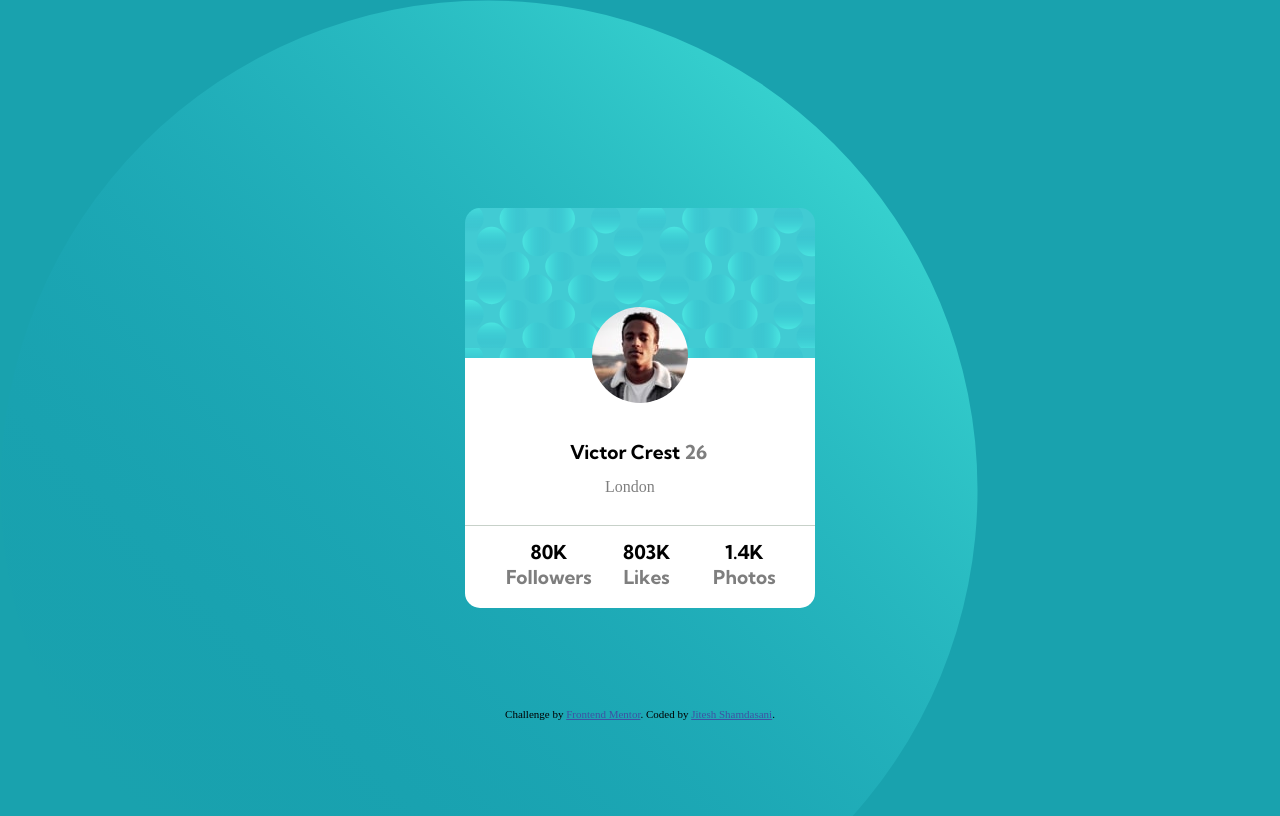
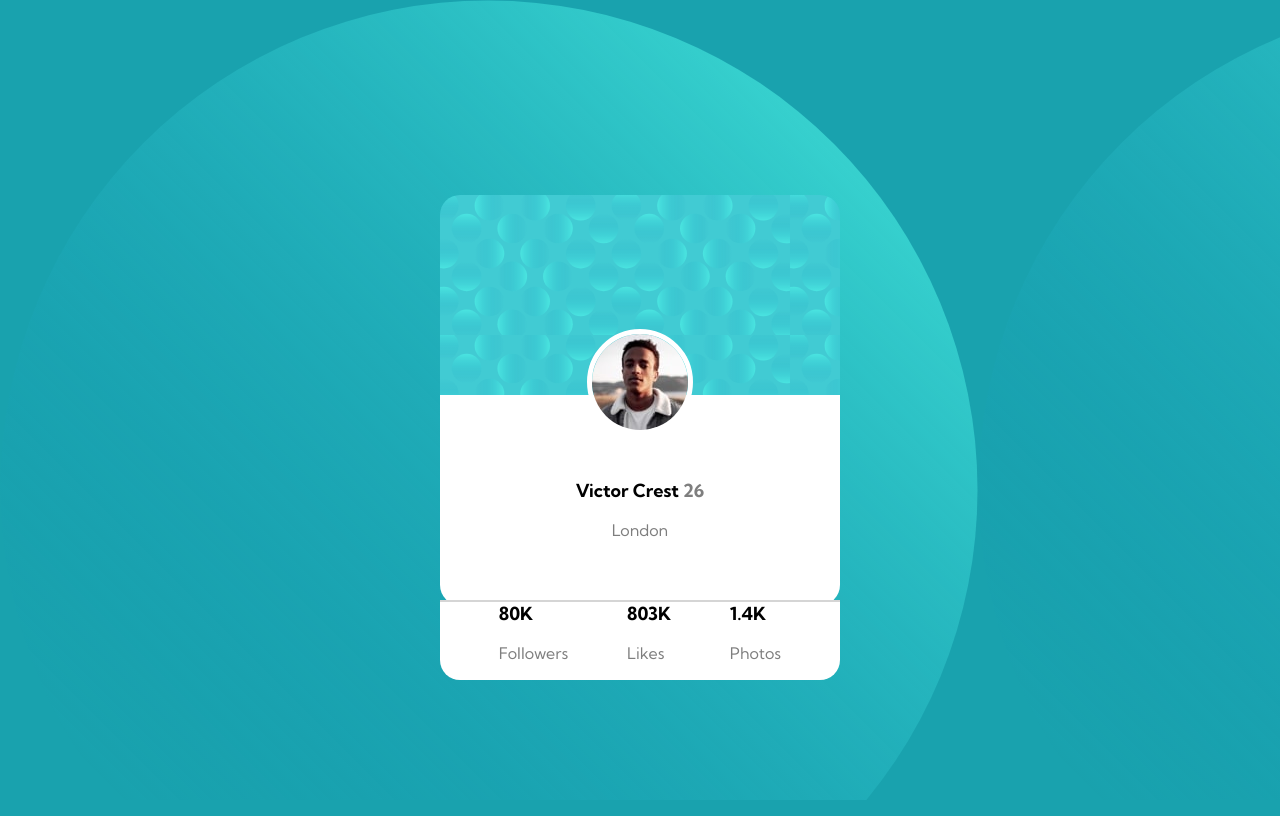
Before and after one commit to Jeetu855/Profile-card-component, a plain HTML site: page index.html in a window 1280 px wide. Drawn offline with Linux system fonts and the light colour scheme.

Commit message:
changes is css

```diff
--- a/index.html
+++ b/index.html
@@ -5,7 +5,10 @@
 	<meta charset="UTF-8">
 	<meta name="viewport" content="width=device-width, initial-scale=1.0">
 	<!-- displays site properly based on user's device -->
+	<link rel="preconnect" href="https://fonts.googleapis.com">
+	<link rel="preconnect" href="https://fonts.gstatic.com" crossorigin>
 	<link href="https://fonts.googleapis.com/css2?family=Kumbh+Sans:wght@400;700&display=swap" rel="stylesheet">
+	<link rel="stylesheet" href="styles.css">
 
 	<link rel="icon" type="image/png" sizes="32x32" href="./images/favicon-32x32.png">
 
@@ -15,100 +18,6 @@
 
 	<!-- Feel free to remove these styles or customise in your own stylesheet 👍 -->
 	<style>
-		* {
-			box-sizing: border-box;
-		}
-
-		body {
-			background-color: hsl(185, 75%, 39%);
-			background-image: url(images/bg-pattern-top.svg);
-			background-repeat: no-repeat;
-		}
-
-		.container {
-			min-height: 100vh;
-			display: flex;
-			justify-content: center;
-			align-items: center;
-			flex-direction: column;
-		}
-
-		.top {
-			background-image: url(images/bg-pattern-card.svg);
-			width: 350px;
-			height: 150px;
-			border-radius: 15px 15px 0 0;
-			display: flex;
-			justify-content: center;
-			align-items: flex-end;
-			position: relative;
-		}
-
-		.bottom {
-			background: white;
-			height: 250px;
-			width: 350px;
-			border-radius: 0 0 15px 15px;
-			position: relative;
-		}
-
-		img {
-			border-radius: 50%;
-			position: absolute;
-			bottom: -30%;
-			z-index: 3;
-		}
-
-		.grey-line {
-			width: 100%;
-			height: 1px;
-			background: rgb(199, 209, 201);
-			position: absolute;
-			bottom: 33%;
-		}
-
-		.name {
-			font-family: "Kumbh Sans", sans-serif;
-			font-weight: 700;
-			font-size: 1.2rem;
-			text-align: center;
-			position: absolute;
-			left: 30%;
-			top: 25%;
-		}
-
-		.city {
-			text-align: center;
-			font-size: 1rem;
-			font-weight: 100;
-			opacity: 0.5;
-			position: absolute;
-			bottom: 45%;
-			left: 40%;
-		}
-
-		.media {
-			display: grid;
-			grid-template-rows: 20% 20%;
-			grid-template-columns: 50% 50% 50%;
-			font-family: "Kumbh Sans", sans-serif;
-			font-weight: 700;
-			font-size: 1.2rem;
-			text-align: center;
-			position: absolute;
-			bottom: -15%;
-			left: 10%;
-		}
-
-		.light {
-			opacity: 0.5;
-		}
-
-		.age {
-			opacity: 0.5;
-		}
-
-
 		.attribution {
 			font-size: 11px;
 			text-align: center;
@@ -130,32 +39,33 @@
 		<div class="bottom">
 
 
-			<p class="name">Victor Crest <span class="age">26 </span></p>
+			<p class="bold">Victor Crest <span class="light">26 </span></p>
 
 
-			<div class="city">
+			<div class="light">
 				London
 			</div>
-			<div class="grey-line"></div>
-			<div class="media">
-				<p>80K</p>
-				<p>803K</p>
-				<p>1.4K</p>
-				<p class="light">Followers</p>
-
-				<p class="light">Likes</p>
 
 
-				<p class="light">Photos </p>
 
-			</div>
+		</div>
+		<div class="media">
+			<div class="bold">80K</div>
+			<div class="bold">803K</div>
+			<div class="bold">1.4K</div>
+			<div class="light">Followers</div>
+
+			<div class="light">Likes</div>
+
+
+			<div class="light">Photos </div>
 
 		</div>
 
-		<div class="attribution">
+		<!-- <div class="attribution">
 			Challenge by <a href="https://www.frontendmentor.io?ref=challenge" target="_blank">Frontend Mentor</a>.
 			Coded by <a href="#">Jitesh Shamdasani</a>.
-		</div>
+		</div> -->
 	</section>
 </body>
 
--- /dev/null
+++ b/styles.css
@@ -0,0 +1,62 @@
+* {
+  box-sizing: border-box;
+  font-family: "Kumbh Sans", sans-serif;
+}
+body {
+  background-color: hsl(185, 75%, 39%);
+  height: 100vh;
+  display: flex;
+  flex-direction: column;
+  justify-content: center;
+  align-items: center;
+  position: relative;
+  margin: 0;
+  padding: 0;
+  background-image: url(images/bg-pattern-top.svg);
+}
+.top {
+  height: 200px;
+  width: 400px;
+  background-image: url(images/bg-pattern-card.svg);
+  border-radius: 20px 20px 0 0;
+  display: flex;
+  align-items: flex-end;
+  justify-content: center;
+  position: relative;
+}
+.bottom {
+  background-color: #fff;
+  height: 210px;
+  width: 400px;
+  border-radius: 0 0 20px 20px;
+  display: flex;
+  flex-direction: column;
+  justify-content: center;
+  align-items: center;
+}
+.media {
+  display: grid;
+  grid-template-rows: repeat(2, auto);
+  grid-template-columns: repeat(3, auto);
+  justify-content: space-evenly;
+  width: 400px;
+  height: 80px;
+  background-color: #fff;
+  position: absolute;
+  bottom: 15%;
+  border-radius: 0 0 20px 20px;
+  border-top: 2px solid hsla(0, 0%, 59%, 0.4);
+}
+img {
+  border-radius: 50%;
+  border: 5px solid #fff;
+  position: absolute;
+  bottom: -20%;
+}
+.bold {
+  font-size: 18px;
+  font-weight: bold;
+}
+.light {
+  opacity: 0.5;
+}
```
